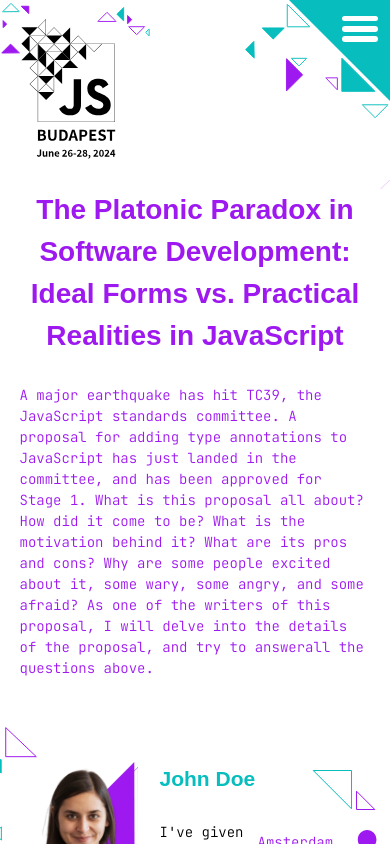
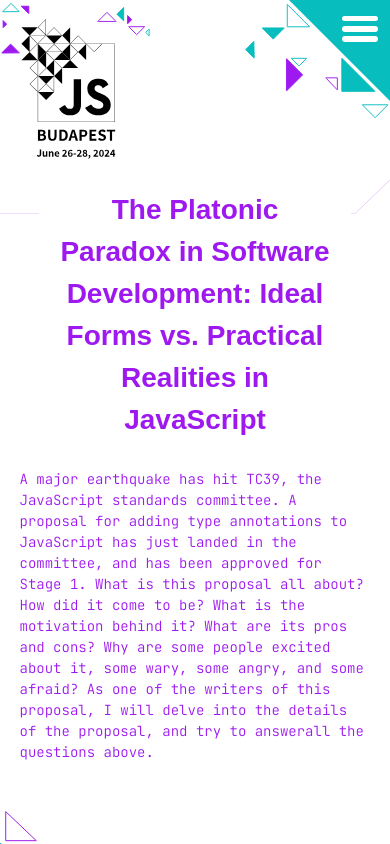
Before and after one commit to JSConfBp/2024.jsconfbp.com, a Next.js app: page /speakers/john-doe-published in a window 390 px wide. Shown: the top 844 px of the page. Built offline with nearby package versions, Linux system fonts and the light colour scheme; a web font is replaced by a local one.

Commit message:
make speaker page title topic more responsive

```diff
--- a/pages/speakers/[slug].tsx
+++ b/pages/speakers/[slug].tsx
@@ -9,6 +9,9 @@ import SpeakerDetails from "../../ui/speaker-details";
 import TALKS from "../../data/talks";
 import { GetStaticPaths, GetStaticProps, InferGetStaticPropsType } from "next";
 import { useRouter } from "next/router";
+
+import styles from './speakers.module.scss'
+import classNames from "classnames";
 
 export const getStaticPaths = (async () => {
   // We want to generate the published speaker pages at build time
@@ -46,7 +49,7 @@ export default function SpeakerPage({ data }: InferGetStaticPropsType<typeof get
   return (
     <>
       <Divider>
-        <h1 className="text-center">
+        <h1 className={classNames("text-center", styles['speaker-topic'])}>
           {talk.title}
         </h1>
       </Divider>
--- /dev/null
+++ b/pages/speakers/speakers.module.scss
@@ -0,0 +1,10 @@
+.speaker-topic {
+  max-width: 60vw;
+
+  @media only screen and (max-width: 1024px) {
+    max-width: 80vw;
+  }
+  @media only screen and (max-width: 375px) {
+    max-width: 90vw;
+  }
+}
```
